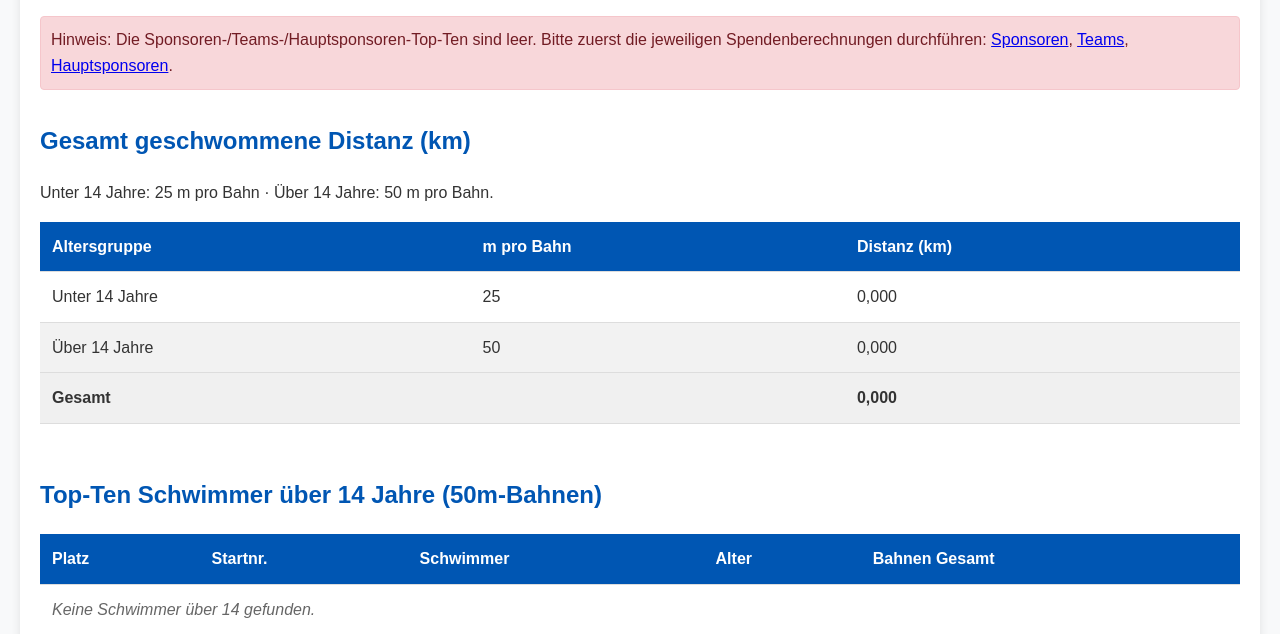
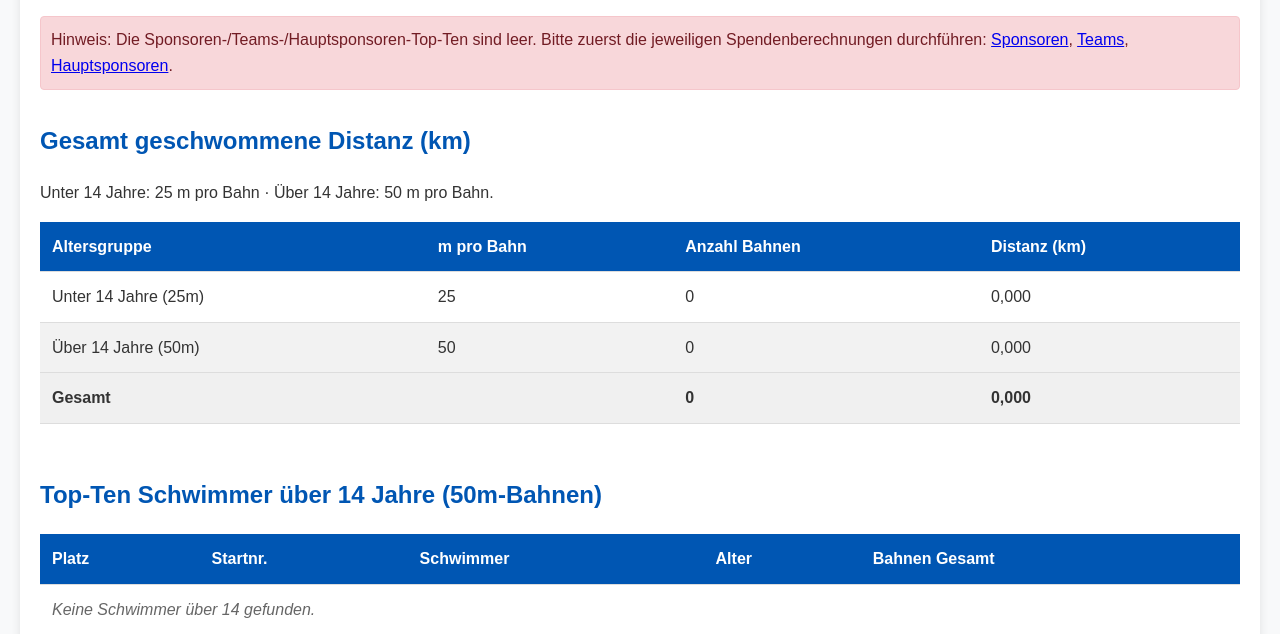
Before and after one commit to Ottokarder/VAIBad_2, a PHP site: page /auswertungen.php in a window 1280 px wide. Shown: the part 256-890 px from the top of the page. Run offline with PHP 8.4, Linux system fonts and the light colour scheme; data that the repository does not hold is empty.

Commit message:
Auswertungen: Anzahl der Bahnen in Distanz-Tabelle anzeigen
In der ersten Tabelle (Gesamt geschwommene Distanz) wird zusaetzlich
die Anzahl der Bahnen ausgegeben, die der Distanzberechnung zugrunde
liegen: 25m-Bahnen (Unter 14) und 50m-Bahnen (Ueber 14) sowie Gesamt.
In der HTML-Tabelle und im CSV-Export als zusaetzliche Spalte.

Co-authored-by: Ottokarder <Ottokarder@users.noreply.github.com>

```diff
--- a/webapp/auswertungen.php
+++ b/webapp/auswertungen.php
@@ -151,6 +151,11 @@ if ($durchlauf === 'gesamt') {
 }
 $km_total = $km_unter14 + $km_ueber14;
 
+// Anzahl der Bahnen, die der Distanzberechnung zugrunde liegen.
+$bahnen_unter14 = ($dist_unter14 && $dist_unter14[0]['bahnen']) ? (int)$dist_unter14[0]['bahnen'] : 0;
+$bahnen_ueber14 = ($dist_ueber14 && $dist_ueber14[0]['bahnen']) ? (int)$dist_ueber14[0]['bahnen'] : 0;
+$bahnen_total = $bahnen_unter14 + $bahnen_ueber14;
+
 // --- Gesamtsummen der Spenden (über alle Einträge) ---
 $gesamt_sponsoren = hole_liste($conn, "
     SELECT SUM(" . $spenden_spalte_sponsoren . ") AS summe
@@ -190,10 +195,10 @@ if (isset($_GET['export']) && $_GET['export'] === 'csv') {
 
     // Distanz
     fputcsv($out, ['Gesamt geschwommene Distanz (km)'], ';');
-    fputcsv($out, ['Altersgruppe', 'm/Bahn', 'Distanz (km)'], ';');
-    fputcsv($out, ['Unter 14 Jahre', '25', $km($km_unter14)], ';');
-    fputcsv($out, ['Über 14 Jahre', '50', $km($km_ueber14)], ';');
-    fputcsv($out, ['Gesamt', '', $km($km_total)], ';');
+    fputcsv($out, ['Altersgruppe', 'm/Bahn', 'Anzahl Bahnen', 'Distanz (km)'], ';');
+    fputcsv($out, ['Unter 14 Jahre (25m)', '25', $bahnen_unter14, $km($km_unter14)], ';');
+    fputcsv($out, ['Über 14 Jahre (50m)', '50', $bahnen_ueber14, $km($km_ueber14)], ';');
+    fputcsv($out, ['Gesamt', '', $bahnen_total, $km($km_total)], ';');
     fputcsv($out, [], ';');
 
     // Top-Ten Schwimmer über 14 (50m)
@@ -309,22 +314,26 @@ if (file_exists('includes/header.php')) {
                 <tr>
                     <th>Altersgruppe</th>
                     <th>m pro Bahn</th>
+                    <th>Anzahl Bahnen</th>
                     <th>Distanz (km)</th>
                 </tr>
             </thead>
             <tbody>
                 <tr>
-                    <td>Unter 14 Jahre</td>
+                    <td>Unter 14 Jahre (25m)</td>
                     <td>25</td>
+                    <td><?php echo number_format($bahnen_unter14, 0, '', '.'); ?></td>
                     <td><?php echo number_format($km_unter14, 3, ',', '.'); ?></td>
                 </tr>
                 <tr>
-                    <td>Über 14 Jahre</td>
+                    <td>Über 14 Jahre (50m)</td>
                     <td>50</td>
+                    <td><?php echo number_format($bahnen_ueber14, 0, '', '.'); ?></td>
                     <td><?php echo number_format($km_ueber14, 3, ',', '.'); ?></td>
                 </tr>
                 <tr style="font-weight: bold; background-color: #f0f0f0;">
                     <td colspan="2">Gesamt</td>
+                    <td><?php echo number_format($bahnen_total, 0, '', '.'); ?></td>
                     <td><?php echo number_format($km_total, 3, ',', '.'); ?></td>
                 </tr>
             </tbody>
```
